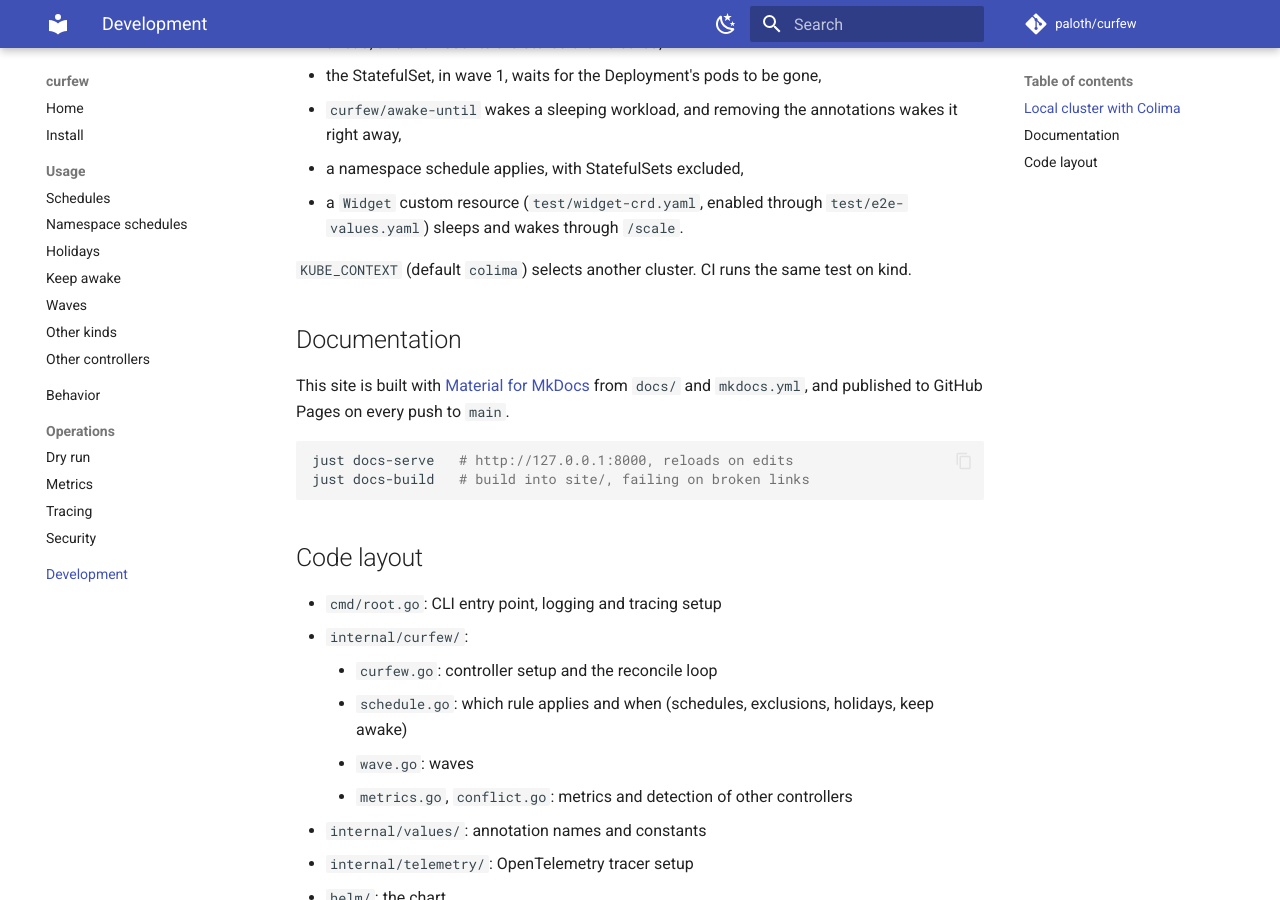
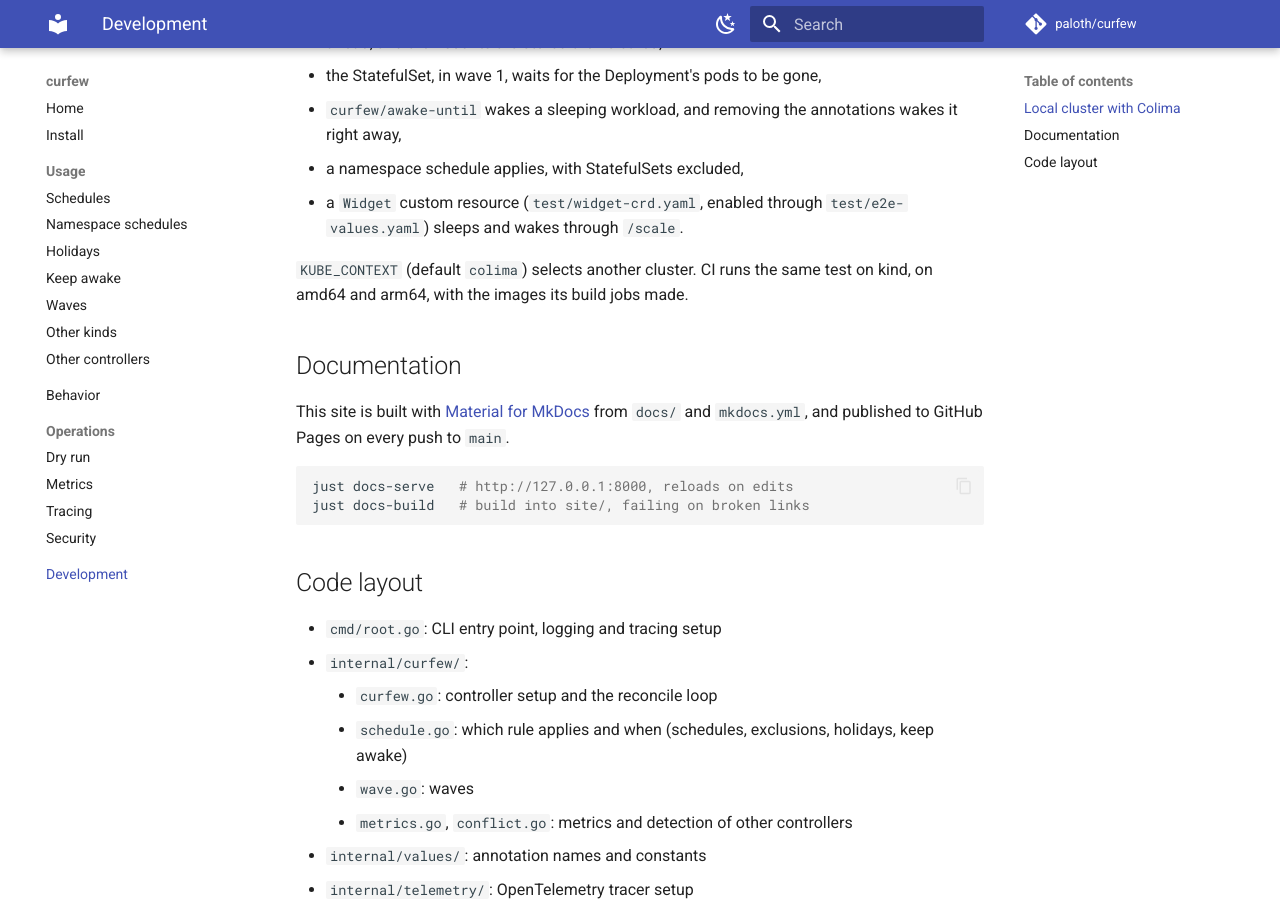
Before and after one commit to paloth/curfew, an MkDocs documentation site: the page built from docs/development.md, in a window 1280 px wide and 900 px high, scrolled down 962 px. Built offline with MkDocs 1.6.1 and Material for MkDocs 9.7.7, drawn with Linux system fonts in a browser that asks for light colours; comment, search, counter and statistics services are not loaded.

Commit message:
ci: run the end-to-end test on the images the build jobs made
Each build job saves its image and uploads it as an artifact. The e2e job
runs per architecture, on the same runner as its build, and loads that
image into kind instead of building its own.

Co-Authored-By: Claude Opus 5.5 <noreply@anthropic.com>

```diff
--- a/docs/development.md
+++ b/docs/development.md
@@ -41,7 +41,7 @@ just colima-undeploy   # uninstall (the curfew-state ConfigMap is kept)
 - a namespace schedule applies, with StatefulSets excluded,
 - a `Widget` custom resource (`test/widget-crd.yaml`, enabled through `test/e2e-values.yaml`) sleeps and wakes through `/scale`.
 
-`KUBE_CONTEXT` (default `colima`) selects another cluster. CI runs the same test on kind.
+`KUBE_CONTEXT` (default `colima`) selects another cluster. CI runs the same test on kind, on amd64 and arm64, with the images its build jobs made.
 
 ## Documentation
 
```
Also changed, not shown: CLAUDE.md (+1 -1 lines), 1 other file.
